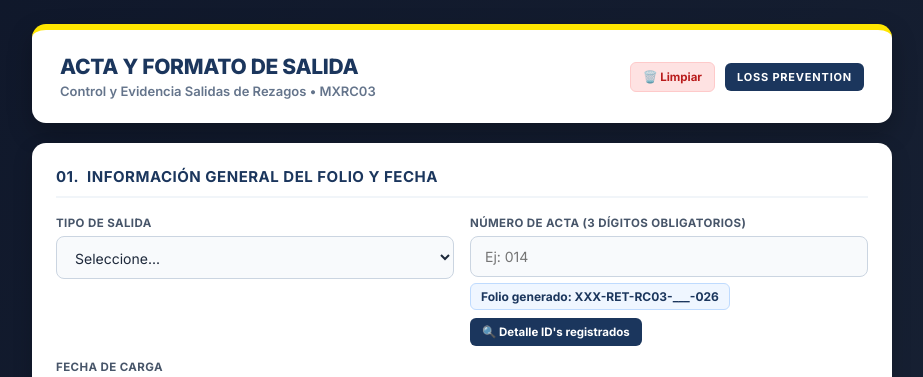
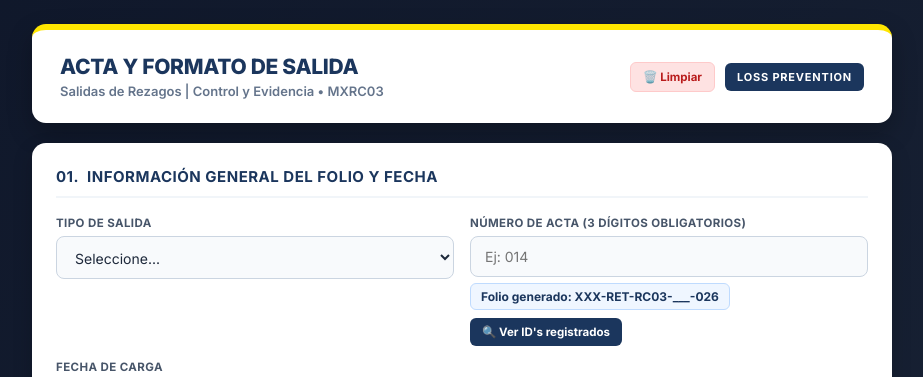
Before and after one commit to Loss-Prevention/auditorias.html, a plain HTML site: page index.html in a window 1280 px wide. Shown: the top 377 px of the page, without its empty margins (178-1101 px from the left). Drawn offline with Linux system fonts and the light colour scheme.

Commit message:
Update index.html

```diff
--- a/index.html
+++ b/index.html
@@ -654,7 +654,7 @@
   <div class="main-header">
     <div>
       <h1>Acta y Formato de Salida</h1>
-      <p>Control y Evidencia Salidas de Rezagos  • MXRC03</p>
+      <p>Salidas de Rezagos | Control y Evidencia • MXRC03</p>
     </div>
     <div class="header-actions">
       <button type="button" class="btn-reset-top" onclick="limpiarFormulario()">🗑️ Limpiar</button>
@@ -682,7 +682,7 @@
           <div style="display:flex; flex-wrap:wrap; align-items:center; gap:8px; margin-top:6px;">
             <div class="folio-preview" id="folioPreview" style="margin-top:0;">Folio generado: ---</div>
             <button type="button" class="btn-verify" style="margin-top:0;" onclick="verificarFolioEnVivo()">
-              🔍 Detalle ID's registrados
+              🔍 Ver ID's registrados
             </button>
           </div>
           <div id="resultadoVerificacion" class="verify-box"></div>
```
